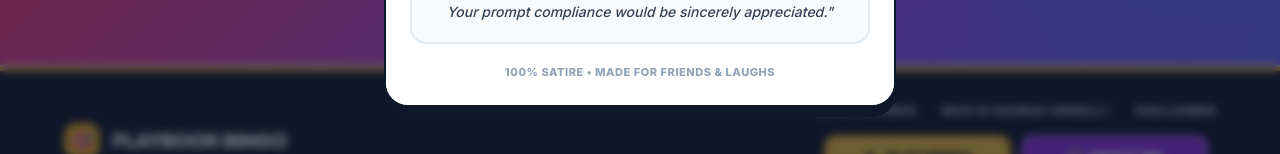
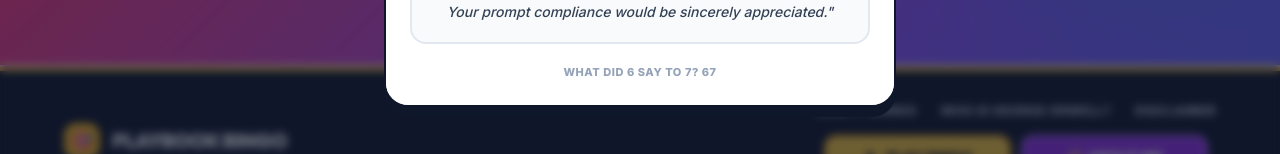
Before and after one commit to professordoom58-art/Playbook, a React (Vite) app: page / in a window 1280 px wide. Both pictures are taken after a click on the button "ABOUT ME". Shown: the part 2922-3076 px from the top of the page. Built offline with nearby package versions, Linux system fonts and the light colour scheme.

Commit message:
style: replace satire subtext with 'what did 6 say to 7? 67' in OrwellPanel.tsx and AboutMeModal.tsx

```diff
--- a/src/components/AboutMeModal.tsx
+++ b/src/components/AboutMeModal.tsx
@@ -47,7 +47,7 @@ export const AboutMeModal: React.FC<AboutMeModalProps> = ({ onClose }) => {
 
           <div className="text-center">
             <span className="text-[11px] font-extrabold text-slate-400 dark:text-slate-500 uppercase tracking-wider block">
-              100% Satire &bull; Made for friends & laughs
+              what did 6 say to 7? 67
             </span>
           </div>
 
--- a/src/components/OrwellPanel.tsx
+++ b/src/components/OrwellPanel.tsx
@@ -37,7 +37,7 @@ export const OrwellPanel: React.FC<OrwellPanelProps> = ({ onOpenMethodology }) =
               TODAY'S INDIA
             </h4>
             <p className="text-[10px] text-slate-400 font-semibold italic leading-tight">
-              100% Satire &bull; Just here for the laughs
+              what did 6 say to 7? 67
             </p>
           </div>
 
```
